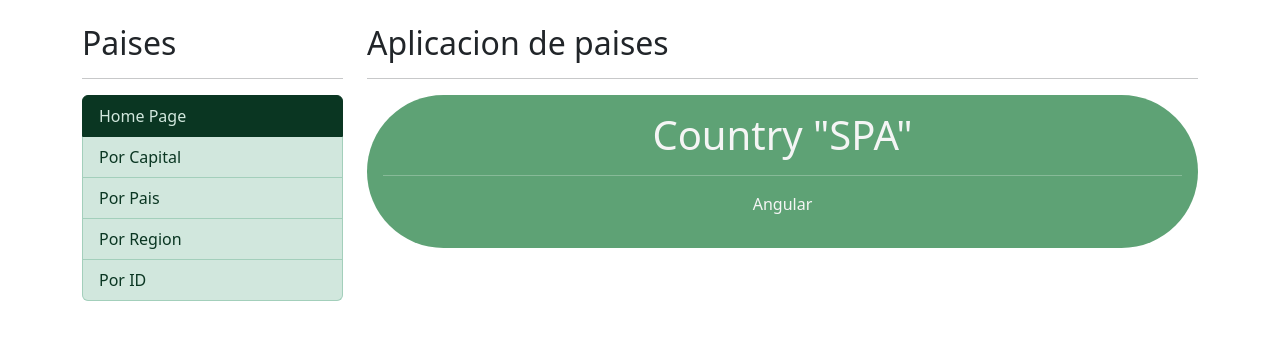
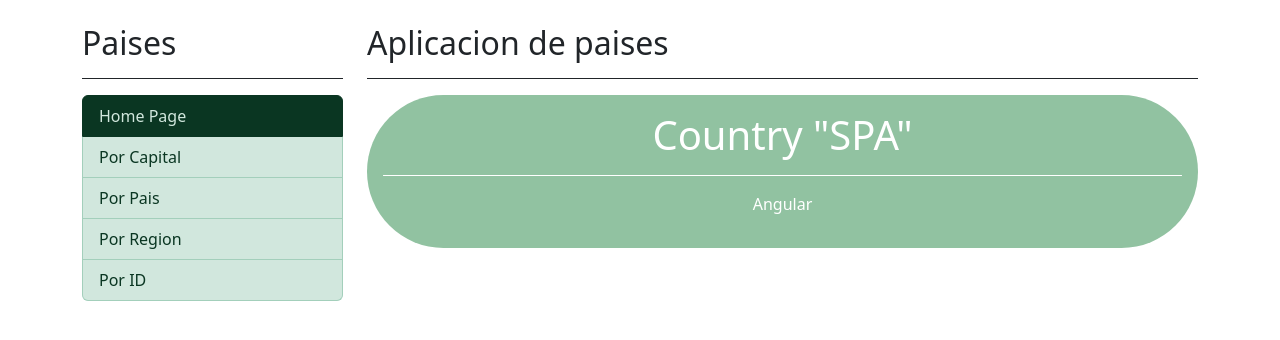
Before and after one commit to geovannysalvador/countryApp, an Angular app: page / in a window 1280 px wide. Shown: the top 340 px of the page. Built offline with nearby package versions, Linux system fonts and the light colour scheme.

Commit message:
Implementacion de estilos

```diff
--- a/src/app/countries/pages/by-capital-page/by-capital-page.component.html
+++ b/src/app/countries/pages/by-capital-page/by-capital-page.component.html
@@ -1,5 +1,5 @@
 <h2>Por capital</h2>
-<hr>
+<hr style="opacity: 100;">
 
 <div class="row">
   <div class="col">
--- a/src/app/countries/pages/by-country-page/by-country-page.component.html
+++ b/src/app/countries/pages/by-country-page/by-country-page.component.html
@@ -1,5 +1,5 @@
 <h2>Por Pais</h2>
-<hr>
+<hr style="opacity: 100;" >
 
 <div class="row">
   <div class="col">
--- a/src/app/countries/pages/by-region-page/by-region-page.component.html
+++ b/src/app/countries/pages/by-region-page/by-region-page.component.html
@@ -1,5 +1,5 @@
 <h2>Por Region</h2>
-<hr>
+<hr style="opacity: 100;" >
 
 <div class="row">
   <div class="col">
--- a/src/app/countries/services/countries.service.ts
+++ b/src/app/countries/services/countries.service.ts
@@ -11,6 +11,7 @@
 
   constructor(private http: HttpClient) { }
 
+
   searchCountryByCode(code:string):Observable<Country[]>{
     return this.http.get<Country[]>(`${this.apiUrlBase}/alpha/${code}`)
     .pipe(
@@ -18,7 +19,6 @@
     );
 
   }
-
 
   searchCapytal(termBusqueda:string):Observable<Country[]>{
     return this.http.get<Country[]>(`${this.apiUrlBase}/capital/${termBusqueda}`)
--- a/src/app/shared/components/search-box/search-box.component.html
+++ b/src/app/shared/components/search-box/search-box.component.html
@@ -6,4 +6,4 @@
 #txtInput
 >
 
-<hr>
+<hr class="opacity: 100;" >
--- a/src/app/shared/components/side-bar/side-bar.component.html
+++ b/src/app/shared/components/side-bar/side-bar.component.html
@@ -1,5 +1,5 @@
 <h2>Paises</h2>
-<hr>
+<hr style="opacity: 100;"  >
 
 <ul class="list-group">
 
--- a/src/app/shared/pages/home-page/home-page.component.css
+++ b/src/app/shared/pages/home-page/home-page.component.css
@@ -0,0 +1,19 @@
+#line{
+  width: auto;
+  height: 1px;
+  background-color: white;
+  border-radius: 10px;
+  opacity: 100;
+}
+#container{
+  width: auto;
+  border-radius: 100px;
+  background-color:rgb(145, 194, 161);
+  color:white;
+  text-align:center;
+  padding:16px;
+  -webkit-border-radius: 100px;
+  -moz-border-radius: 100px;
+  -ms-border-radius: 100px;
+  -o-border-radius: 100px;
+}
--- a/src/app/shared/pages/home-page/home-page.component.html
+++ b/src/app/shared/pages/home-page/home-page.component.html
@@ -1,12 +1,12 @@
 <h2>Aplicacion de paises</h2>
-<hr>
+<hr style="opacity: 100;" >
 
-  <div style="border-radius: 5em; background-color:rgb(94, 162, 117);color:whitesmoke;text-align:center;padding:16px;">
-    <h1 class="">
+  <div id="container" >
+    <h1>
       Country "SPA"
     </h1>
-    <hr class="text-white">
 
+    <hr id="line">
 
     <p>Angular</p>
   </div>
```
